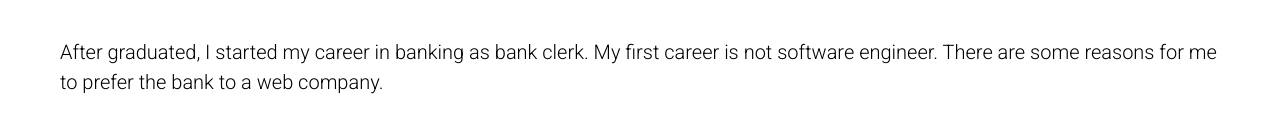
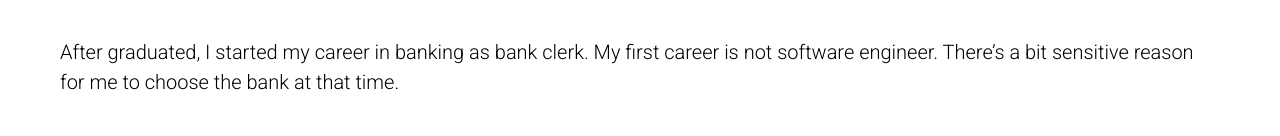
Before and after one commit to tic40/tic40.github.io, a plain HTML site: page profile/index.html in a window 1280 px wide. Shown: the part 664-800 px from the top of the page. Drawn offline with Linux system fonts and the light colour scheme.

Commit message:
rebuilding site Mon Dec 24 21:12:15 JST 2018

```diff
--- a/profile/index.html
+++ b/profile/index.html
@@ -24,7 +24,7 @@
 <meta property="og:title" content="Profile" />
 <meta property="og:description" content="Profile About me  Name: Inoue Taishi (井上太志) Birth: 1986/08/23 Address: Tokyo Language: Japanese/English  Software engineer in Tokyo.
 Career Summary I learned computer science at electronics engineering and computer science department, Fukuoka university.
-After graduated, I started my career in banking as bank clerk. My first career is not software engineer. There are some reasons for me to prefer the bank to a web company.
+After graduated, I started my career in banking as bank clerk. My first career is not software engineer. There&rsquo;s a bit sensitive reason for me to choose the bank at that time.
 Therefore, I had been working other than software engineer until 2012." />
 <meta property="og:type" content="article" />
 <meta property="og:url" content="https://tic40.github.io/profile/" />
@@ -49,7 +49,7 @@ Therefore, I had been working other than software engineer until 2012." />
 <meta itemprop="name" content="Profile">
 <meta itemprop="description" content="Profile About me  Name: Inoue Taishi (井上太志) Birth: 1986/08/23 Address: Tokyo Language: Japanese/English  Software engineer in Tokyo.
 Career Summary I learned computer science at electronics engineering and computer science department, Fukuoka university.
-After graduated, I started my career in banking as bank clerk. My first career is not software engineer. There are some reasons for me to prefer the bank to a web company.
+After graduated, I started my career in banking as bank clerk. My first career is not software engineer. There&rsquo;s a bit sensitive reason for me to choose the bank at that time.
 Therefore, I had been working other than software engineer until 2012.">
 
 
@@ -64,7 +64,7 @@ Therefore, I had been working other than software engineer until 2012.">
 <meta name="twitter:title" content="Profile"/>
 <meta name="twitter:description" content="Profile About me  Name: Inoue Taishi (井上太志) Birth: 1986/08/23 Address: Tokyo Language: Japanese/English  Software engineer in Tokyo.
 Career Summary I learned computer science at electronics engineering and computer science department, Fukuoka university.
-After graduated, I started my career in banking as bank clerk. My first career is not software engineer. There are some reasons for me to prefer the bank to a web company.
+After graduated, I started my career in banking as bank clerk. My first career is not software engineer. There&rsquo;s a bit sensitive reason for me to choose the bank at that time.
 Therefore, I had been working other than software engineer until 2012."/>
 
 
@@ -143,8 +143,7 @@ Therefore, I had been working other than software engineer until 2012."/>
 <p>I learned computer science at electronics engineering and computer science department, Fukuoka university.</p>
 
 <p>After graduated, I started my career in banking as bank clerk.
-My first career is not software engineer.
-There are some reasons for me to prefer the bank to a web company.</p>
+My first career is not software engineer. There&rsquo;s a bit sensitive reason for me to choose the bank at that time.</p>
 
 <p>Therefore, I had been working other than software engineer until 2012.
 I started my career as a software engineer in 2013.</p>
```
